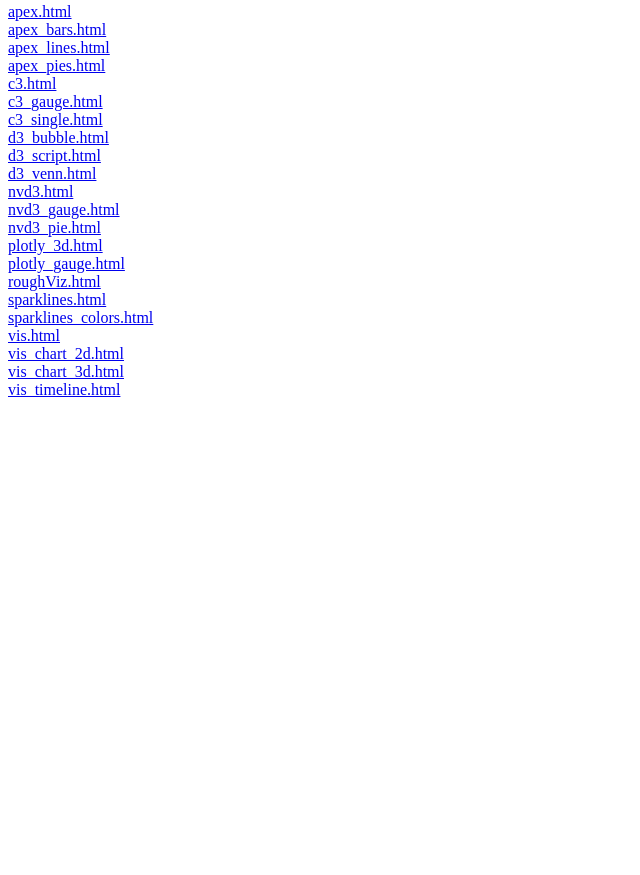
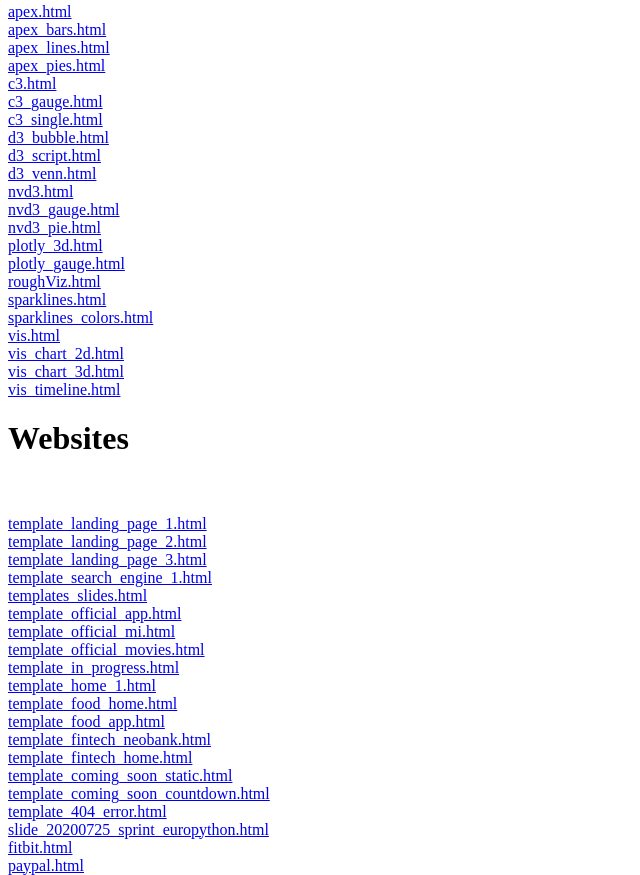
Before and after one commit to epykure/demos, a plain HTML site: page index.html in a window 1280 px wide. Shown: the part 337-1212 px from the top of the page, without its empty margins (0-640 px from the left). Before the commit the page ends 800 px from the top, so only its background shows below. Drawn offline with Linux system fonts and the light colour scheme.

Commit message:
Update index.html

```diff
--- a/index.html
+++ b/index.html
@@ -36,5 +36,28 @@
     <a href="charts/vis_chart_2d.html">vis_chart_2d.html</a><br/>
     <a href="charts/vis_chart_3d.html">vis_chart_3d.html</a><br/>
     <a href="charts/vis_timeline.html">vis_timeline.html</a><br/>
+
+
+	<h1>Websites</h1> <br /><br />
+    <a href="websites/template_landing_page_1.html">template_landing_page_1.html</a><br/>
+    <a href="websites/template_landing_page_2.html">template_landing_page_2.html</a><br/>
+    <a href="websites/template_landing_page_3.html">template_landing_page_3.html</a><br/>
+    <a href="websites/template_search_engine_1.html">template_search_engine_1.html</a><br/>
+    <a href="websites/templates_slides.html">templates_slides.html</a><br/>
+    <a href="websites/template_official_app.html">template_official_app.html</a><br/>
+    <a href="websites/template_official_mi.html">template_official_mi.html</a><br/>
+    <a href="websites/template_official_movies.html">template_official_movies.html</a><br/>
+    <a href="websites/template_in_progress.html">template_in_progress.html</a><br/>
+    <a href="websites/template_home_1.html">template_home_1.html</a><br/>
+    <a href="websites/template_food_home.html">template_food_home.html</a><br/>
+    <a href="websites/template_food_app.html">template_food_app.html</a><br/>
+    <a href="websites/template_fintech_neobank.html">template_fintech_neobank.html</a><br/>
+    <a href="websites/template_fintech_home.html">template_fintech_home.html</a><br/>
+    <a href="websites/template_coming_soon_static.html">template_coming_soon_static.html</a><br/>
+    <a href="websites/template_coming_soon_countdown.html">template_coming_soon_countdown.html</a><br/>
+    <a href="websites/template_404_error.html">template_404_error.html</a><br/>
+    <a href="websites/slide_20200725_sprint_europython.html">slide_20200725_sprint_europython.html</a><br/>
+    <a href="websites/fitbit.html">fitbit.html</a><br/>
+    <a href="websites/paypal.html">paypal.html</a><br/>
 </body>
 </html>
```
